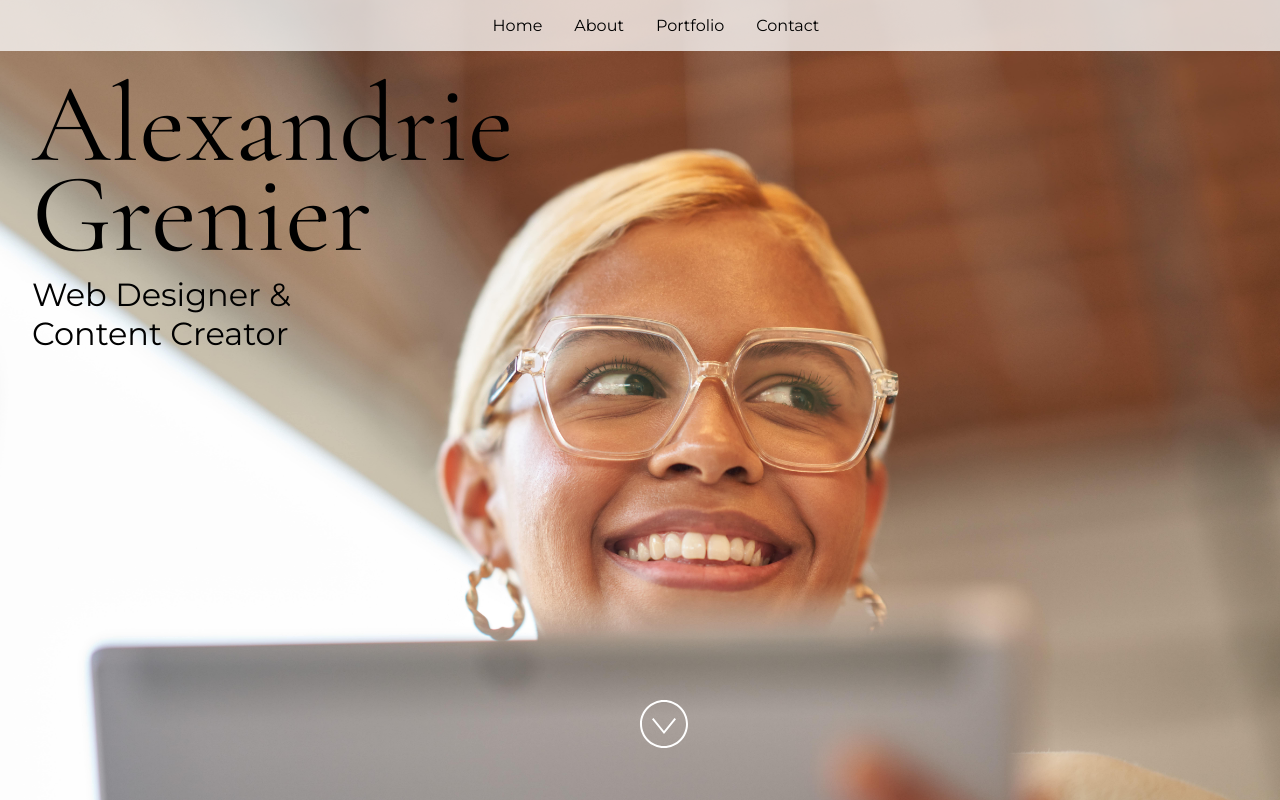
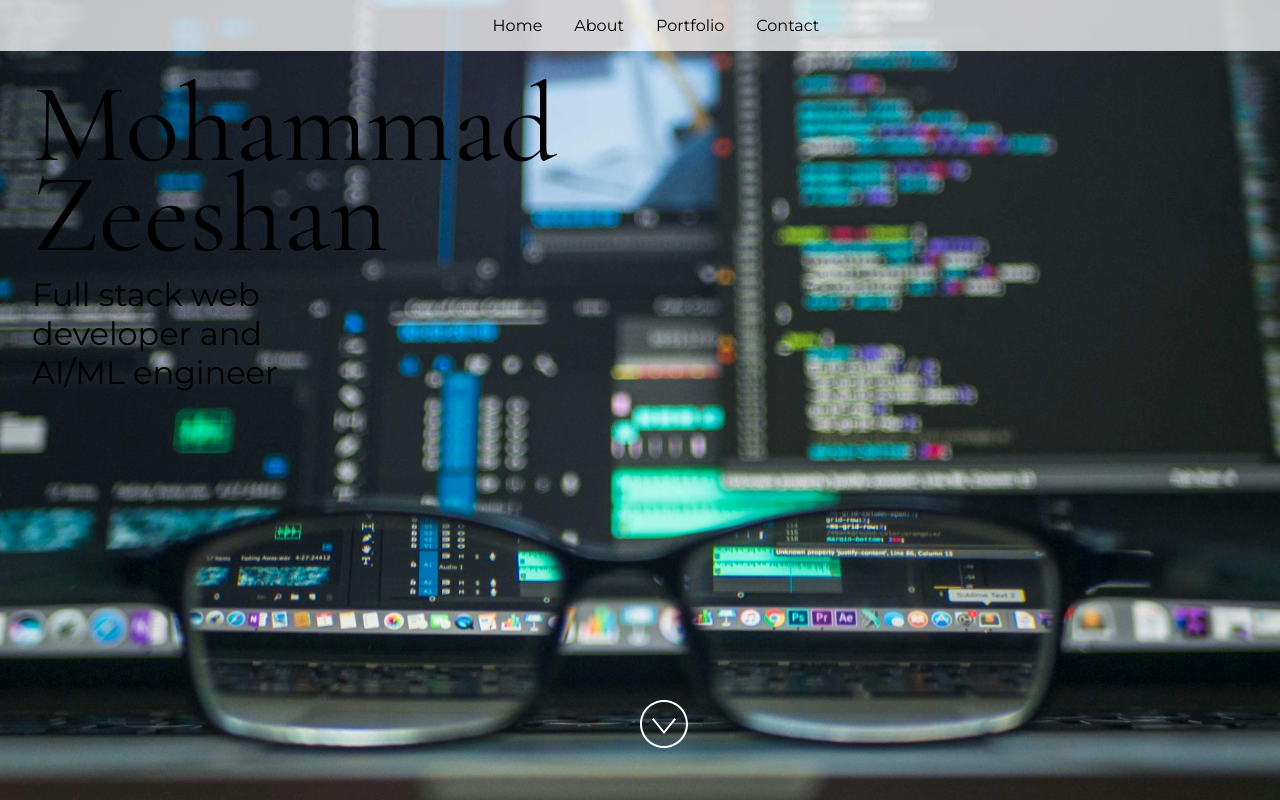
Before and after one commit to CoDx-ZeesH/Technical-Onboarding-101, a React (Vite) app: page / in a window 1280 px wide. Built offline with nearby package versions, Linux system fonts and the light colour scheme.

Commit message:
add changes

```diff
--- a/src/App.jsx
+++ b/src/App.jsx
@@ -24,15 +24,15 @@ import "./styles.css";
  * If you don't have one of the social sites listed, leave it as an empty string.
  */
 const siteProps = {
-  name: "Alexandrie Grenier",
-  title: "Web Designer & Content Creator",
-  email: "alex@example.com",
-  gitHub: "microsoft",
-  instagram: "microsoft",
-  linkedIn: "satyanadella",
+  name: "Mohammad Zeeshan",
+  title: "Full stack web developer and AI/ML engineer",
+  email: "zeeshanismad@gmail.com",
+  gitHub: "https://github.com/CoDx-ZeesH",
+  instagram: "https://www.instagram.com/__md_zeeshan__/",
+  linkedIn: "https://www.linkedin.com/in/mohammad-zeeshan-366828260",
   medium: "",
-  twitter: "microsoft",
-  youTube: "Code",
+  twitter: "https://twitter.com/ItzZeemanYT?t=qWgB2hFoAUwTuggOy45DKA&s=09",
+  youTube: "https://www.youtube.com/channel/UC2jXE3UMj29fXH37SVpVsDQ",
 };
 
 const primaryColor = "#4E567E";
--- a/src/Components/About.jsx
+++ b/src/Components/About.jsx
@@ -16,15 +16,15 @@ import React from "react";
  * Need an image? Check out https://unsplash.com to download a image you
  * freely use on your site.
  */
-import image from "../images/motion-background.jpg";
+import image from "../images/pexels-thepaintedsquare-583847.jpg";
 
-const imageAltText = "purple and blue abstract background";
+const imageAltText = "";
 
 /**
  * Sort description that expands on your title on the Home component.
  */
 const description =
-  "I'm a UI/UX student studying at Barnett Technical University. I enjoy creating unique and simplistic user interfaces in creative ways.";
+  "";
 
 /**
  * List of some of skills or technologies you work on, are learning,
@@ -32,10 +32,9 @@ const description =
  */
 const skillsList = [
   "Web design",
-  "User experience",
-  "Inclusive design",
-  "Focus group testing",
-  "Mobile user interfaces",
+  "AI/ML Engineer",
+  "MLSA BETA",
+  "Team Leader",
   "Graphic design",
 ];
 
@@ -45,7 +44,7 @@ const skillsList = [
  * about you on a professional level.
  */
 const detailOrQuote =
-  "I am passionate about solving problems in new creative ways to drive innovation. By leveraging my UI/UX experience I continually look for new and better ways to make tech accessible by all.";
+  "";
 
 const About = () => {
   return (
--- a/src/Components/Home.jsx
+++ b/src/Components/Home.jsx
@@ -20,9 +20,9 @@ import PropTypes from "prop-types";
  * Need an image? Check out https://unsplash.com to download a photo you
  * freely use on your site.
  */
-import image from "../images/woman-with-tablet.jpg";
+import image from "../images/pexels-kevin-ku-92347-577585.jpg";
 
-const imageAltText = "Adult female in office setting leaning against a glass wall while holding a platinum Microsoft Surface Pro 7 in tablet mode preparing to write with Microsoft Surface Pen";
+const imageAltText = "";
 
 const Home = ({ name, title }) => {
   return (
--- a/src/Components/Portfolio.jsx
+++ b/src/Components/Portfolio.jsx
@@ -19,9 +19,9 @@ import React from "react";
  * Need an image? Check out https://unsplash.com to download a photo you
  * freely use on your site.
  */
-import image from "../images/design-desk.jpeg";
+import image from "../images/pexels-shkrabaanthony-4348404.jpg";
 
-const imageAltText = "desktop with books and laptop";
+const imageAltText = "";
 
 /**
  * Project list
```
